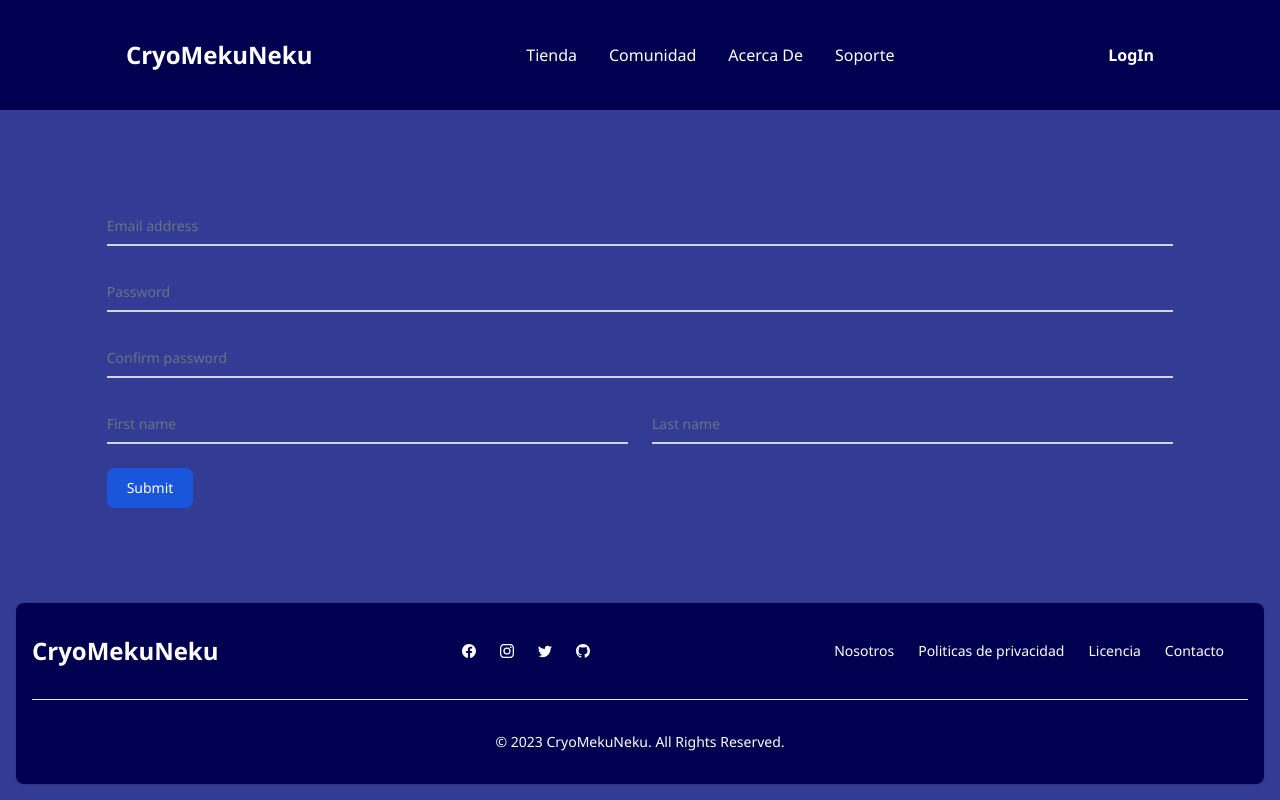
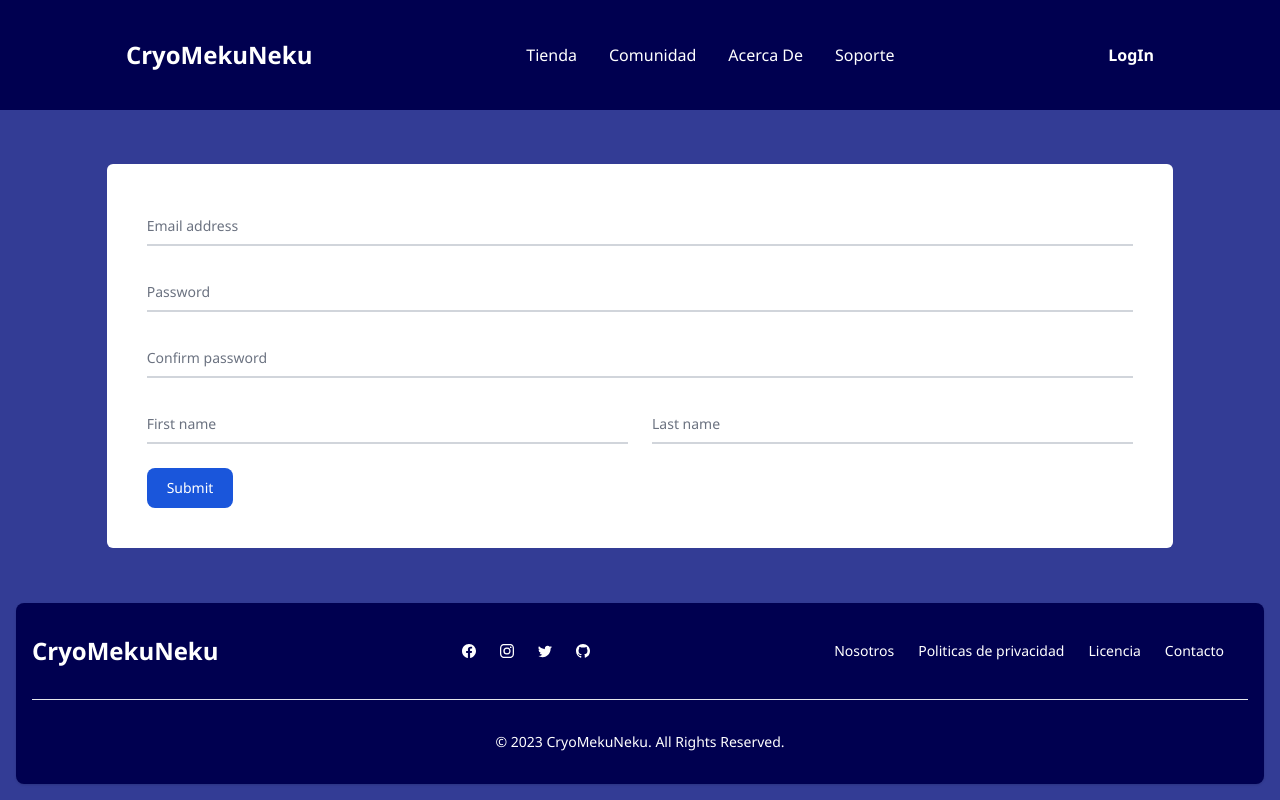
Before and after one commit to Dp100131/CryoMekuNeku, a React (Create React App) app: page /CreateAnAccount in a window 1280 px wide. Built offline with nearby package versions, Linux system fonts and the light colour scheme.

Commit message:
more style for sign in page

```diff
--- a/src/Pages/CreateProfilePage/index.js
+++ b/src/Pages/CreateProfilePage/index.js
@@ -3,6 +3,7 @@ import "./index.css";
 import { useUser } from "../../Provider/User";
 import { useAuth } from "../../Provider/Auth";
 import { useNavigate } from "react-router";
+import { Input } from "@material-tailwind/react";
 
 export function CreateProfilePage(){
 
@@ -55,7 +56,7 @@ export function CreateProfilePage(){
 
     return (
         <>
-            <div className="w-5/6 h-5/6 font-family-CPP">
+            <div className="w-5/6 h-5/6 font-family-CPP bg-white py-10 px-10 rounded-md">
                 <div className="relative z-0 w-full mb-6 group">
                     <input
                     value={emailValue}
```
